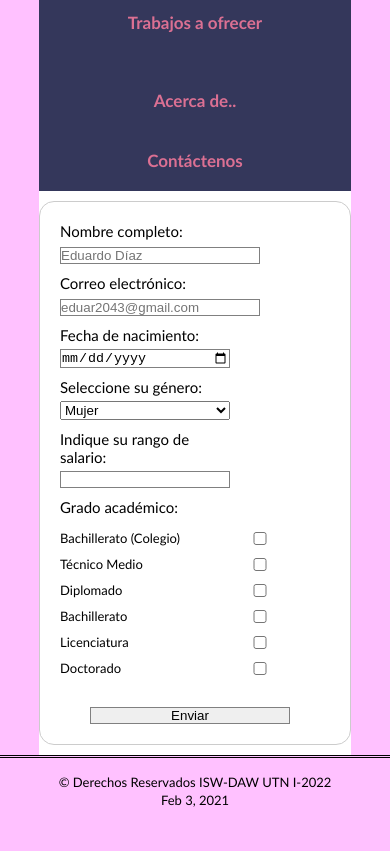
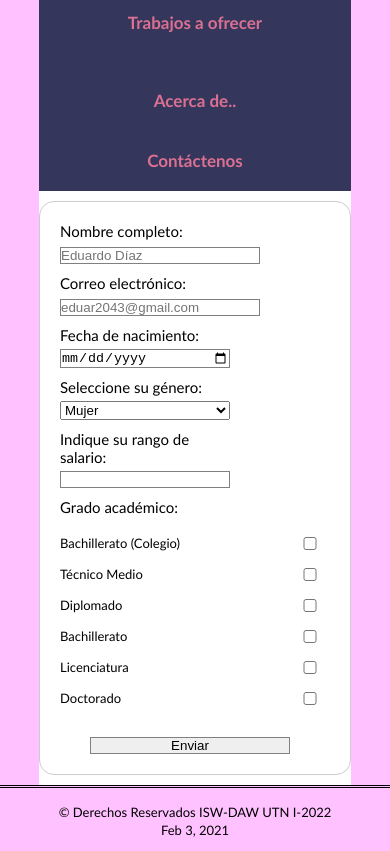
Before and after one commit to Tonybn92/yudith-sitio-maquillaje, a plain HTML site: page contacto.html in a window 390 px wide. Shown: the part 427-1278 px from the top of the page. Before the commit the page ends 1248 px from the top, so only its background shows below. Drawn offline with Linux system fonts and the light colour scheme.

Commit message:
Update formulario.css

```diff
--- a/css/formulario.css
+++ b/css/formulario.css
@@ -100,7 +100,8 @@ form ul li #enviarCorreo {
     }
 
     .checkbox {
-        margin-left: 100px;
+        margin-left: 150px;
+        margin-top: 5px;
     }
 
     input {
```
